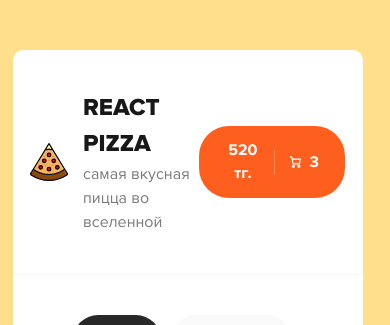
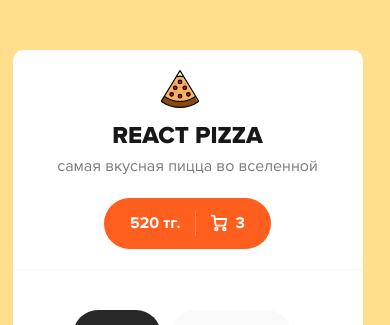
Before and after one commit to thatonesabyrka/react-pizza, a React (Vite) app: page / in a window 390 px wide. Shown: the top 325 px of the page. Built offline with nearby package versions, Linux system fonts and the light colour scheme; no server answers.

Commit message:
style: enhance header responsiveness with additional media queries

```diff
--- a/src/styles/components/_header.scss
+++ b/src/styles/components/_header.scss
@@ -1,15 +1,31 @@
 .header {
   border-bottom: 1px solid var(--color-gray-line);
   padding: 40px 0;
+
+  @media (max-width: 660px) {
+    padding-block: 20px;
+  }
 
   .container {
     display: flex;
     align-items: center;
     justify-content: space-between;
+
+    @media (max-width: 660px) {
+      flex-direction: column;
+      row-gap: 20px;
+    }
   }
 
   &__logo {
     display: flex;
+
+    @media (max-width: 660px) {
+      flex-direction: column;
+      align-items: center;
+      text-align: center;
+      row-gap: 10px;
+    }
 
     img {
       margin-right: 15px;
```
